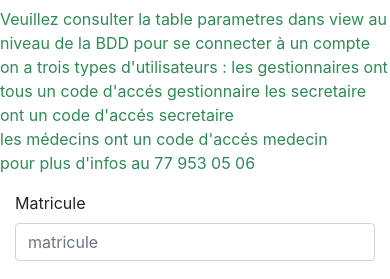
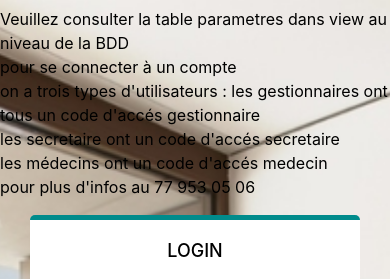
Before and after one commit to abdoulayeboki/gestionRDV, a PHP site: page / in a window 390 px wide. Shown: the top 279 px of the page. Run offline with PHP 8.4, Linux system fonts and the light colour scheme.

Commit message:
nouveau templete dans index.php

```diff
--- a/index.php
+++ b/index.php
@@ -3,40 +3,30 @@
     <head>
         <title> page d'authentification      </title>
         <meta charset="utf-8"/>
-        <link rel="stylesheet"href="../librairie/bootstrap/css/bootstrap.css"/>
-        <link rel="stylesheet"href="../css/style.css"/>
-        <script>src="../librairie/bootstrap/js/jquery.js"</script>
-        <script>src="../librairie/bootstrap/js/bootstrap.js"</script>
+        <link rel="stylesheet"href="librairie/css/template.css"/>
 
     </head>
 
     <body>
         <div class="container-fluid">
-        <div class="row offset-md-2" style="color:seagreen; margin-top:2%;">
-         <p>Veuillez consulter la table parametres dans view au niveau de  la BDD pour se connecter à un compte<br>
+        <div class="row offset-md-2" style="color:black; font-weigh:bold; size:1.2em; margin-top:2%;">
+         <p>Veuillez consulter la table parametres dans view au niveau de  la BDD <br>pour se connecter à un compte<br>
          on a trois types d'utilisateurs : les gestionnaires ont tous un code
-             d'accés gestionnaire les secretaire ont un code d'accés secretaire  <br>
+             d'accés gestionnaire <br>les secretaire ont un code d'accés secretaire  <br>
              les médecins ont un code d'accés medecin<br>
              pour plus d'infos au 77 953 05 06
          </p>
        </div>
-            <div class="row">
-     <form method="post" action="authentifier.php" class="offset-md-4 col-md-4 offset-md-4">
-         <div class="form-group">
-         <label>Matricule </label>
-         <input type="text" name="matricule" placeholder="matricule" class="form-control"/>
+     <form method="post" action="authentifier.php" class="offset-md-3 col-md-6" >
+     <div class="logo"></div>
+<div class="login-block">
+    <h1>Login</h1>
+    <input type="text" name="matricule" value="" placeholder="Username" id="username" />
+    <input type="password" name="code" value="" placeholder="Password" id="password" />
+    <button>Submit</button>
 </div>
-         <div class="form-group">
-         <label>Code d'accés </label>
-         <input type="text" name="code" placeholder="code" class="form-control"/>
 </div>
-<div class="form-group">
-         <input type="submit" name="submit"  class=" btn-primary form-control"/>
-</div>
-
-     </form>
-  <br>
-     </div>
+</form>
 
      </div>
      <link rel="stylesheet" href="https://stackpath.bootstrapcdn.com/bootstrap/4.3.1/css/bootstrap.min.css" integrity="sha384-ggOyR0iXCbMQv3Xipma34MD+dH/1fQ784/j6cY/iJTQUOhcWr7x9JvoRxT2MZw1T" crossorigin="anonymous">
--- /dev/null
+++ b/librairie/css/template.css
@@ -0,0 +1,87 @@
+body {
+     background: url('../image/h5.jpg') no-repeat fixed center center;
+    background-size: cover;
+    font-family: Montserrat;
+}
+
+/* .logo {
+    width: 213px;
+    height: 36px;
+    background: url('http://i.imgur.com/fd8Lcso.png') no-repeat;
+    margin: 30px auto;
+} */
+
+.login-block {
+    /* width: 420px; */
+    padding: 20px;
+    background: #fff;
+    border-radius: 5px;
+    border-top: 5px solid darkcyan;
+    margin: 0 auto;
+}
+
+.login-block h1 {
+    text-align: center;
+    color: #000;
+    font-size: 18px;
+    text-transform: uppercase;
+    margin-top: 0;
+    margin-bottom: 20px;
+}
+
+.login-block input {
+    width: 100%;
+    height: 42px;
+    box-sizing: border-box;
+    border-radius: 5px;
+    border: 1px solid #ccc;
+    margin-bottom: 20px;
+    font-size: 14px;
+    font-family: Montserrat;
+    padding: 0 20px 0 50px;
+    outline: none;
+}
+
+.login-block input#username {
+    background: #fff url('http://i.imgur.com/u0XmBmv.png') 20px top no-repeat;
+    background-size: 16px 80px;
+}
+
+.login-block input#username:focus {
+    background: #fff url('http://i.imgur.com/u0XmBmv.png') 20px bottom no-repeat;
+    background-size: 16px 80px;
+}
+
+.login-block input#password {
+    background: #fff url('http://i.imgur.com/Qf83FTt.png') 20px top no-repeat;
+    background-size: 16px 80px;
+}
+
+.login-block input#password:focus {
+    background: #fff url('http://i.imgur.com/Qf83FTt.png') 20px bottom no-repeat;
+    background-size: 16px 80px;
+}
+
+.login-block input:active, .login-block input:focus {
+    border: 1px solid darkcyan;
+}
+
+.login-block button {
+    width: 100%;
+    height: 40px;
+    background:darkcyan;
+    box-sizing: border-box;
+    border-radius: 5px;
+    border: 1px solid darkcyan;
+    color: #fff;
+    font-weight: bold;
+    text-transform: uppercase;
+    font-size: 14px;
+    font-family: Montserrat;
+    outline: none;
+    cursor: pointer;
+}
+
+.login-block button:hover {
+    background:darkgreen;
+}
```
Also changed, not shown: librairie/image/h4.jpg (added), librairie/image/h5.jpg (added).
